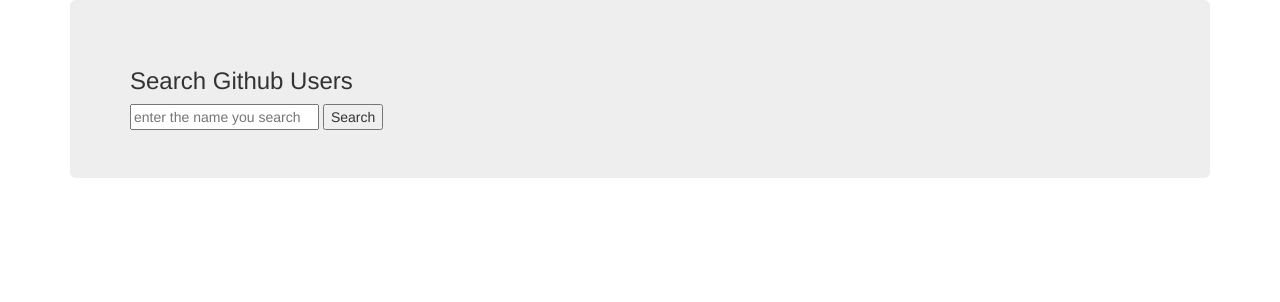
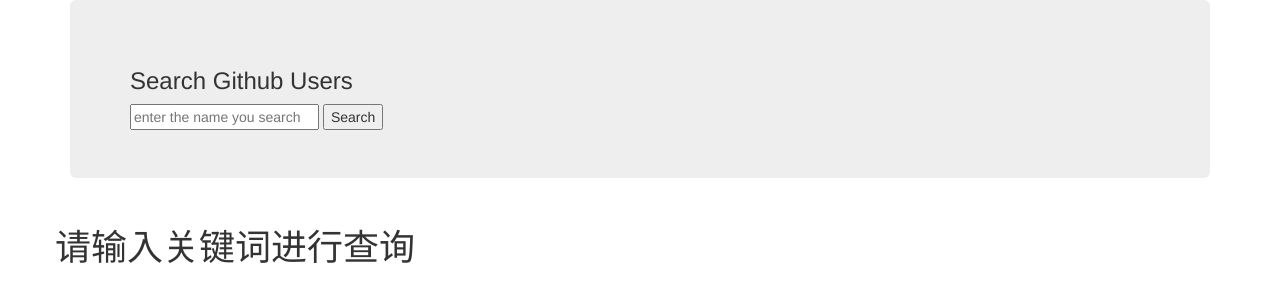
Before and after one commit to robin-code/react-guli-admin, a React (Vite) app: page / in a window 1280 px wide. Shown: the top 302 px of the page. Built offline with nearby package versions, Linux system fonts and the light colour scheme.

Commit message:
github 用户查询添加首次查询，loading状态

```diff
--- a/src/App.jsx
+++ b/src/App.jsx
@@ -6,19 +6,20 @@ import '/public/bootstrap.css'
 class App extends Component {
 
     state ={
-        users:[]
+        users:[],
+        isFirst:true,
+        isLoading:false,
+        err:''
     }
-    updateAppState = (value) => {
-        console.log("value",value)
-        this.setState({users:value.users})
+    updateAppState = (stateObj) => {
+        this.setState(stateObj)
     }
 
     render() {
-        const {users} = this.state;
         return (
             <div className="container">
                 <Search updateAppState={this.updateAppState}/>
-                <List users={users}/>
+                <List {...this.state}/>
             </div>
         );
     }
--- a/src/Component/List/List.jsx
+++ b/src/Component/List/List.jsx
@@ -5,11 +5,15 @@ class list extends Component {
 
     render() {
         // eslint-disable-next-line react/prop-types
-        const {users} = this.props;
+        const {users, isFirst, isLoading, err} = this.props
         return (
             <div className="row">
-                {/* eslint-disable-next-line react/prop-types */}
-                {users.map(user => (
+                {
+                    isFirst ? <h1>请输入关键词进行查询</h1> :
+                        isLoading ? <h1>加载中</h1> :
+                            err ? <span>{err}</span> :
+                                // eslint-disable-next-line react/prop-types
+                                users.map(user => (
                                         <div className="card" key={user.id}>
                                             <a href={user.html_url} target="_blank">
                                                 <img src={user.avatar_url} style={{width: '100px'}}/>
--- a/src/Component/Search/Search.jsx
+++ b/src/Component/Search/Search.jsx
@@ -5,29 +5,25 @@ class Search extends Component {
     queryKey = React.createRef();
 
     queryData = () => {
-
         const queryKey = this.queryKey.current.value;
         if (queryKey === '') {
             alert("请输入查询的关键词")
         }
-
+        // eslint-disable-next-line react/prop-types
+        this.props.updateAppState({isFirst:false})
         axios.get(`https://api.github.com/search/users?q=${queryKey}`).then(
             response => {
                 //请求成功后通知App更新状态
-                console.info("get data success",response.data.items)
                 // eslint-disable-next-line react/prop-types
-                this.props.updateAppState({users:response.data.items})
+                this.props.updateAppState({users:response.data.items,isLoading:false})
             },
             error => {
                 //请求失败后通知App更新状态
-                console.info("get data error",error.message)
+                // eslint-disable-next-line react/prop-types
+                this.props.updateAppState({err:error,isLoading:false})
             }
         )
-
-        console.info("query key %s", queryKey);
-
     }
-
 
     render() {
         return (
```
Lines whose indentation alone changed are shown as unchanged.
